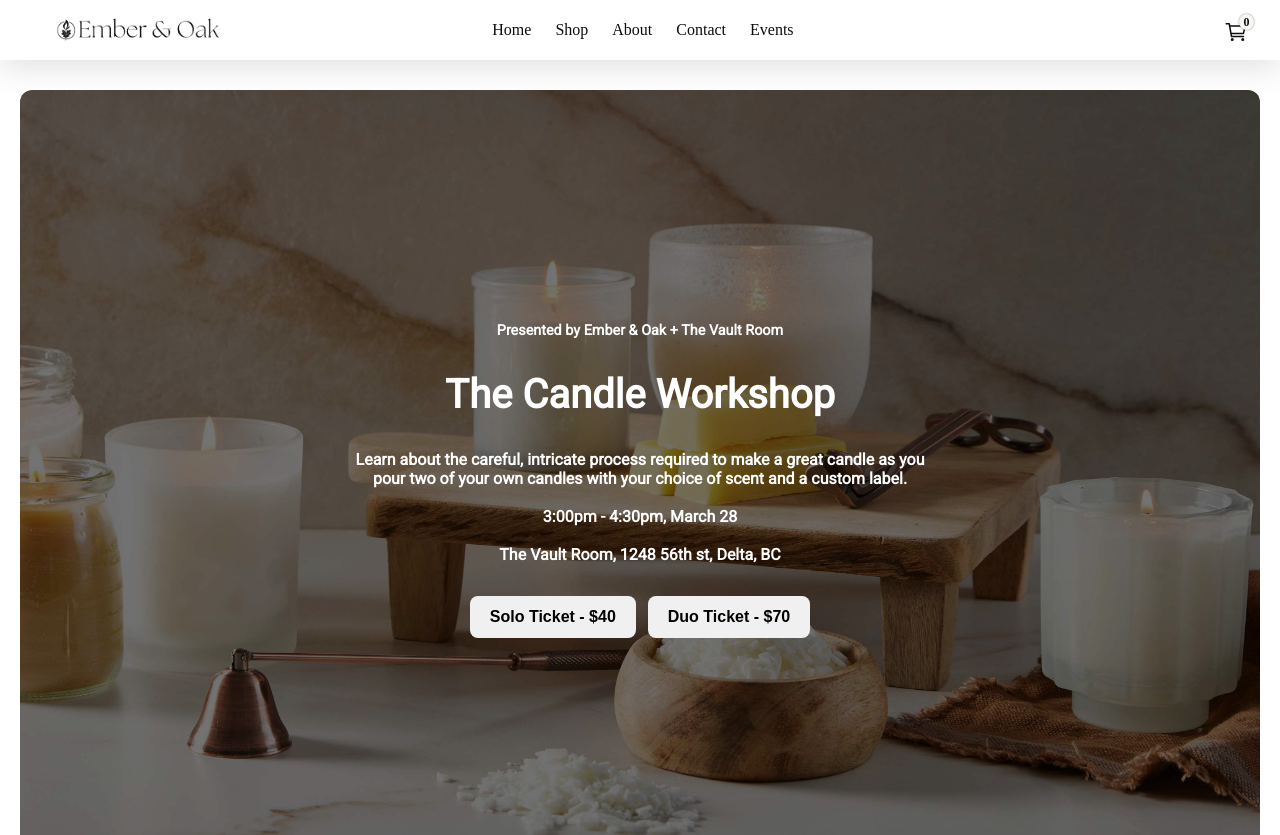
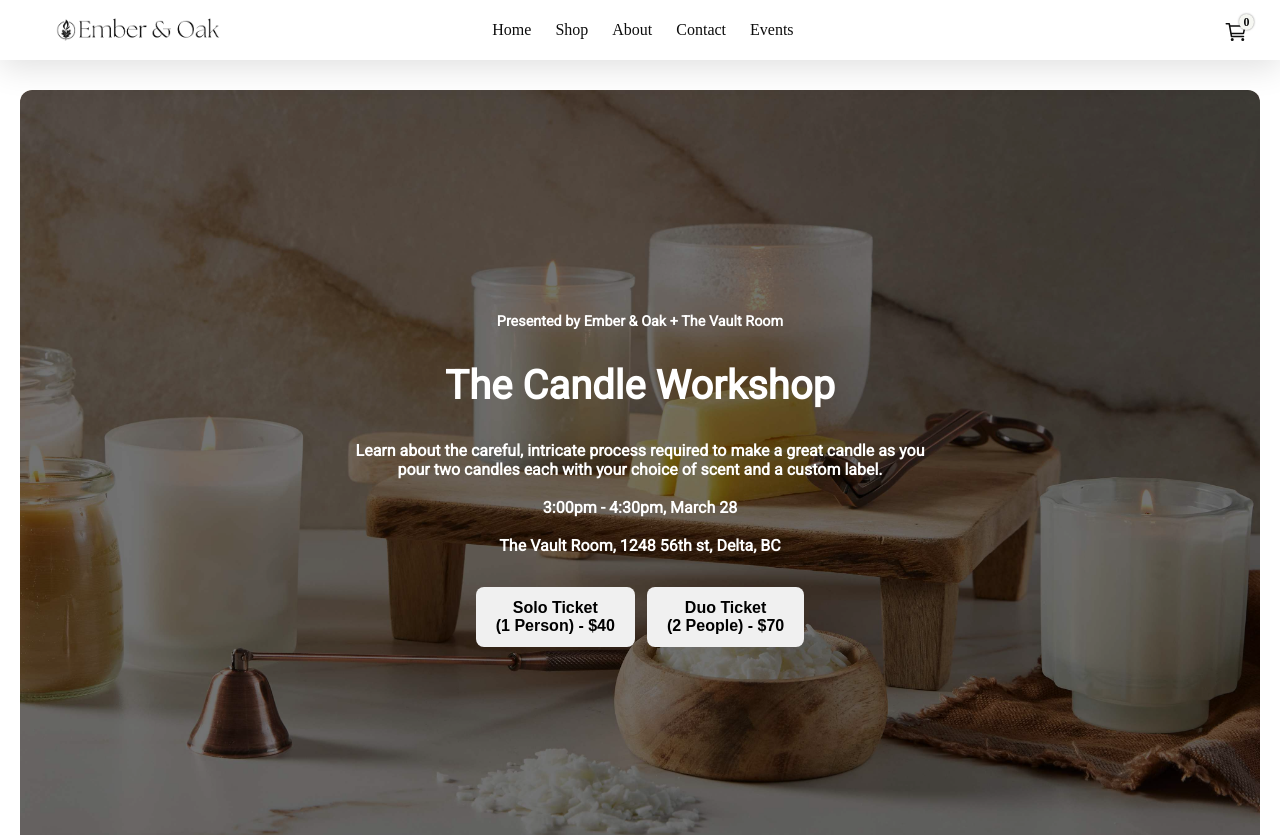
Before and after one commit to EXM5000/enosite-react, a React (Create React App) app: page /events in a window 1280 px wide. Shown: the top 835 px of the page. Built offline with nearby package versions, Linux system fonts and the light colour scheme.

Commit message:
event clarification

```diff
--- a/src/CollectionEvents.jsx
+++ b/src/CollectionEvents.jsx
@@ -183,20 +183,22 @@
             </p>
             <h3 style={{ fontSize: '2.5rem', marginBottom: '1rem' }}>The Candle Workshop</h3>
             <p style={{ fontSize: '1rem', marginBottom: '2rem' }}>
-            Learn about the careful, intricate process required to make a great candle as you pour two of your own candles with your choice of scent and a custom label.<br/><br/>3:00pm - 4:30pm, March 28 <br/><br/> The Vault Room, 1248 56th st, Delta, BC
+            Learn about the careful, intricate process required to make a great candle as you pour two candles each with your choice of scent and a custom label.<br/><br/>3:00pm - 4:30pm, March 28 <br/><br/> The Vault Room, 1248 56th st, Delta, BC
             </p>
             <div style={{ display: 'flex', flexDirection: 'row', gap: 12, width: '100%', maxWidth: 400, justifyContent: 'center' }}>
               <button
                 onClick={handleSoloAdd}
                 style={{ ...baseButtonStyle, backgroundColor: '#f0f0f0', color: '#000' }}
+                aria-label="Solo Ticket (1 Person) - $40"
+                dangerouslySetInnerHTML={{ __html: "Solo Ticket<br/>(1 Person) - $40" }}
               >
-                Solo Ticket - $40
               </button>
               <button
                 onClick={handleDuoAdd}
                 style={{ ...baseButtonStyle, backgroundColor: '#f0f0f0', color: '#000' }}
+                aria-label="Duo Ticket (2 People) - $70"
+                dangerouslySetInnerHTML={{ __html: "Duo Ticket<br/>(2 People) - $70" }}
               >
-                Duo Ticket - $70
               </button>
             </div>
           </div>
```
